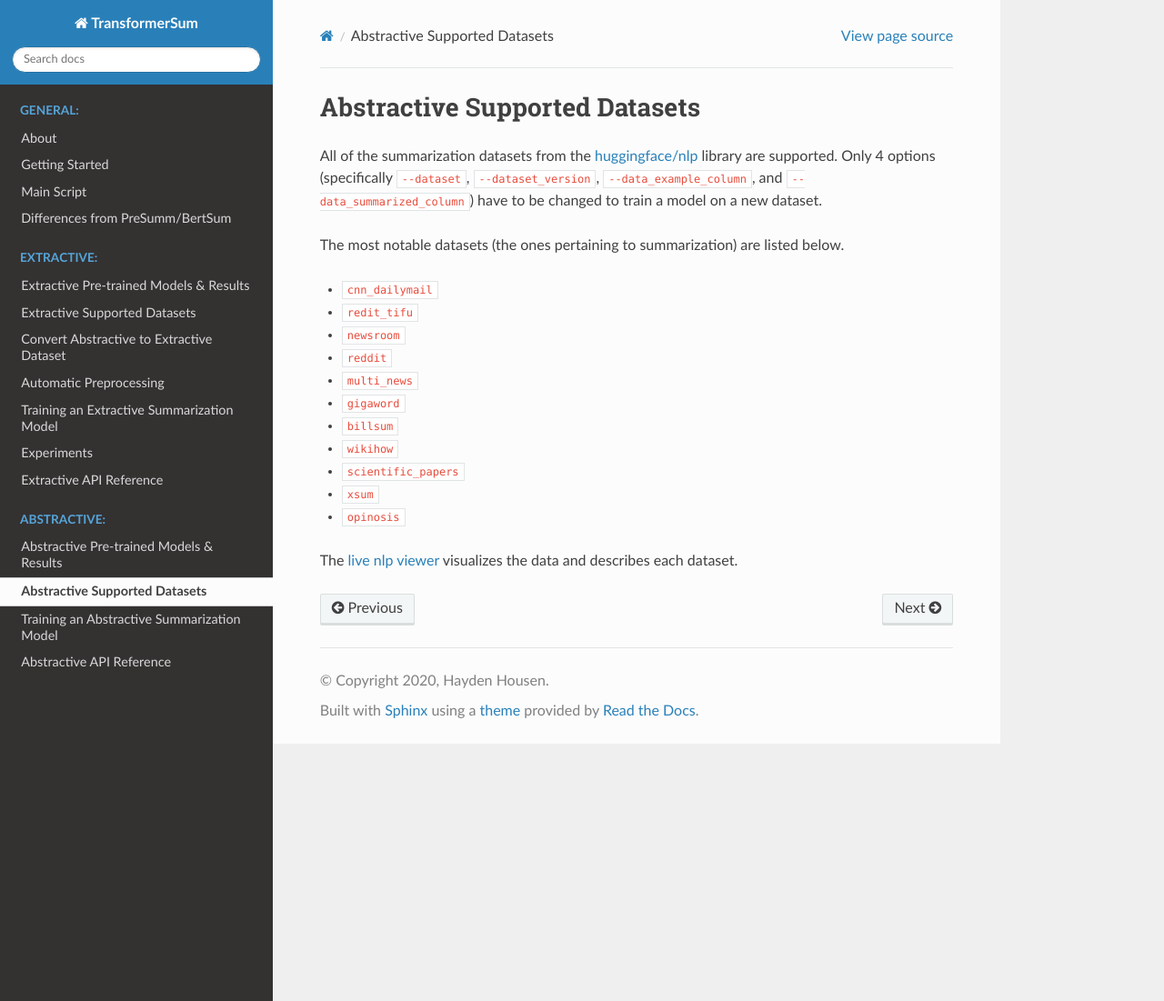
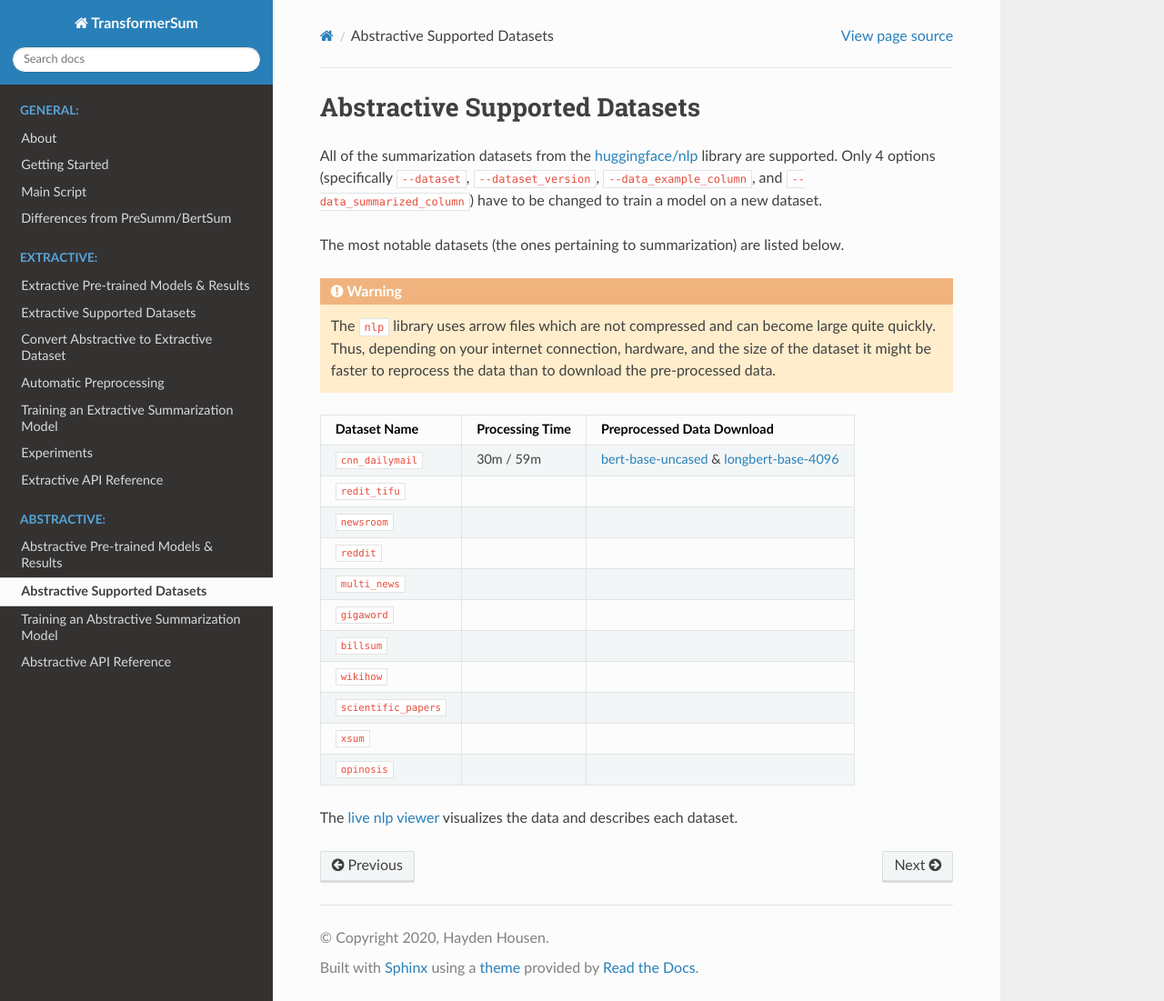
Before and after one commit to HHousen/TransformerSum, a Sphinx documentation site: the page built from doc/abstractive/datasets.rst, in a window 1280 px wide and 1101 px high. Shown: the whole window at 91% size. Built offline with Sphinx 7.4.7 and the Read the Docs theme 2.0.0, drawn with Linux system fonts in a browser that asks for light colours.

Commit message:
Update abstractive datasets

```diff
--- a/doc/abstractive/datasets.rst
+++ b/doc/abstractive/datasets.rst
@@ -7,16 +7,32 @@ All of the summarization datasets from the `huggingface/nlp <https://github.com/
 
 The most notable datasets (the ones pertaining to summarization) are listed below.
 
-* ``cnn_dailymail``
-* ``redit_tifu``
-* ``newsroom``
-* ``reddit``
-* ``multi_news``
-* ``gigaword``
-* ``billsum``
-* ``wikihow``
-* ``scientific_papers``
-* ``xsum``
-* ``opinosis``
+.. warning:: The ``nlp`` library uses arrow files which are not compressed and can become large quite quickly. Thus, depending on your internet connection, hardware, and the size of the dataset it might be faster to reprocess the data than to download the pre-processed data.
+
++-----------------------+-----------------+--------------------------------------------------------------------------------------------------+
+| Dataset Name          | Processing Time | Preprocessed Data Download                                                                       |
++=======================+=================+==================================================================================================+
+| ``cnn_dailymail``     | 30m / 59m       | `bert-base-uncased <https://bit.ly/38fMUHT>`__ & `longbert-base-4096 <https://bit.ly/3i5TCEJ>`__ |
++-----------------------+-----------------+--------------------------------------------------------------------------------------------------+
+| ``redit_tifu``        |                 |                                                                                                  |
++-----------------------+-----------------+--------------------------------------------------------------------------------------------------+
+| ``newsroom``          |                 |                                                                                                  |
++-----------------------+-----------------+--------------------------------------------------------------------------------------------------+
+| ``reddit``            |                 |                                                                                                  |
++-----------------------+-----------------+--------------------------------------------------------------------------------------------------+
+| ``multi_news``        |                 |                                                                                                  |
++-----------------------+-----------------+--------------------------------------------------------------------------------------------------+
+| ``gigaword``          |                 |                                                                                                  |
++-----------------------+-----------------+--------------------------------------------------------------------------------------------------+
+| ``billsum``           |                 |                                                                                                  |
++-----------------------+-----------------+--------------------------------------------------------------------------------------------------+
+| ``wikihow``           |                 |                                                                                                  |
++-----------------------+-----------------+--------------------------------------------------------------------------------------------------+
+| ``scientific_papers`` |                 |                                                                                                  |
++-----------------------+-----------------+--------------------------------------------------------------------------------------------------+
+| ``xsum``              |                 |                                                                                                  |
++-----------------------+-----------------+--------------------------------------------------------------------------------------------------+
+| ``opinosis``          |                 |                                                                                                  |
++-----------------------+-----------------+--------------------------------------------------------------------------------------------------+
 
 The `live nlp viewer <https://huggingface.co/nlp/viewer>`_ visualizes the data and describes each dataset.
--- a/doc/general/getting-started.rst
+++ b/doc/general/getting-started.rst
@@ -110,7 +110,7 @@ Lets train a model that performs abstractive summarization. Whereas autoencoding
 
 .. note:: Sequence-to-sequence models use both the encoder and the decoder of the original transformer, either for translation tasks or by transforming other tasks to sequence-to-sequence problems. They can be fine-tuned to many tasks but their most natural applications are translation, summarization and question answering. The original transformer model is an example of such a model (only for translation), T5 is an example that can be fine-tuned on other tasks.
 
-You can easily fine-tune a seq2seq model on a summarization dataset using the `summarization examples in huggingface/transformers <https://github.com/huggingface/transformers/tree/master/examples/summarization>`_. Thus, in this project we focus on being able to use any autoencoding model with a autoregressive model to create an `EncoderDecoderModel <https://huggingface.co/transformers/model_doc/encoderdecoder.html#encoderdecodermodel>`_. We also focus on performing :ref:`abstractive summarization on long sequences <abstractive_long_summarization>` (or :ref:`see the below short explanation <getting_started_long_abs_summarization>`).
+You can easily fine-tune a seq2seq model on a summarization dataset using the `summarization examples in huggingface/transformers <https://github.com/huggingface/transformers/tree/master/examples/seq2seq>`_. Thus, in this project we focus on being able to use any autoencoding model with a autoregressive model to create an `EncoderDecoderModel <https://huggingface.co/transformers/model_doc/encoderdecoder.html#encoderdecodermodel>`_. We also focus on performing :ref:`abstractive summarization on long sequences <abstractive_long_summarization>` (or :ref:`see the below short explanation <getting_started_long_abs_summarization>`).
 
 In this tutorial we will be constructing bert-to-bert, but you can easily use a different model combination from `huggingface/transformers <https://github.com/huggingface/transformers>`__. The ``--model_name_or_path`` option specifies the encoder and the ``--decoder_model_name_or_path`` specifies the decoder. If ``--decoder_model_name_or_path`` is not set then the value of ``--model_name_or_path`` is used for the decoder.
 
```
Also changed, not shown: README.md (+1 -0 lines).
